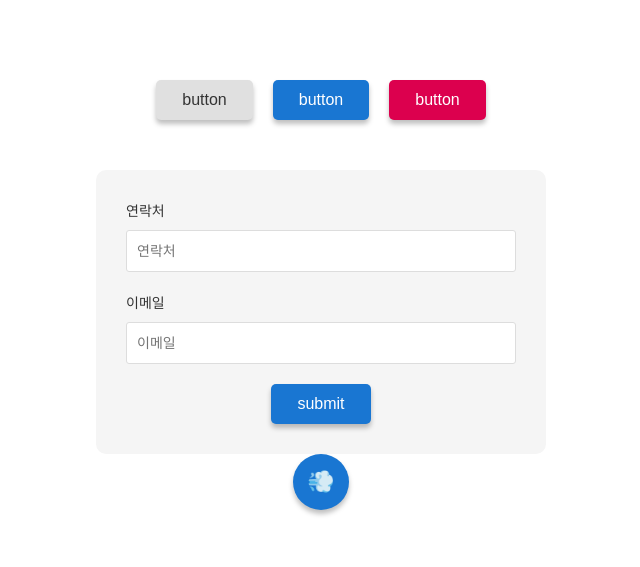
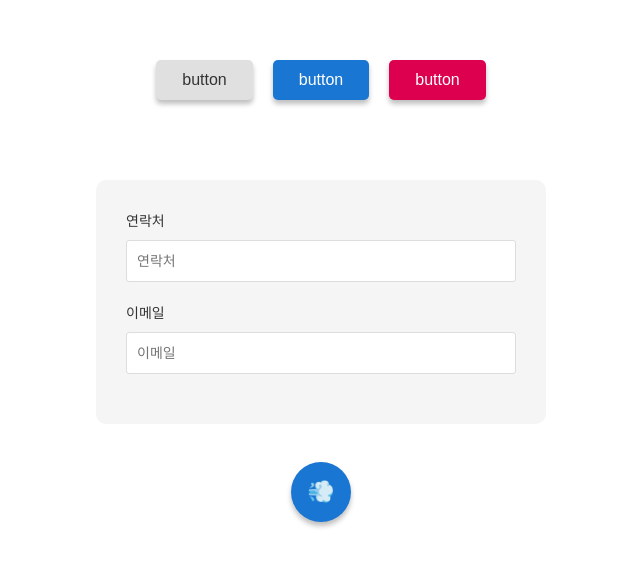
Before and after one commit to forJihye/react-form-components, a React app: page / in a window 1280 px wide. Shown: the part 105-672 px from the top of the page, without its empty margins (319-959 px from the left). Built offline with nearby package versions, Linux system fonts and the light colour scheme.

Commit message:
progress button add

```diff
--- a/src/App.js
+++ b/src/App.js
@@ -18,7 +18,7 @@ const App = () => {
 
     <div className="form-wrap">
       <FormValidation validated={validated}>
-        <Button variant="primary" onClick={handleValidated}>submit</Button>
+        {/* <Button variant="primary" onClick={handleValidated}>submit</Button> */}
       </FormValidation>
     </div>
 
--- a/src/components/Progress.js
+++ b/src/components/Progress.js
@@ -1,8 +1,36 @@
-import React from 'react'
+import React, { useState } from 'react'
+
+const sleep = (ms) => new Promise(res => setTimeout(res, ms))
+
+const Spin = () => {
+  return <>
+    <div className="progress-spin">
+    <svg viewBox="22 22 44 44"><circle cx="44" cy="44" r="20.2" fill="none" stroke-width="3.6"></circle></svg>
+    </div>
+  </>
+}
 
 const Progress = ({children}) => {
+  const [visible, setVisible] = useState(false)
+  const [complete, setComplete] = useState('')
+
+  const handleClick = () => {
+    setVisible(true)
+    setComplete('')
+
+    setTimeout(() => {
+      setVisible(false)
+      setComplete('progress-complete')
+    }, 3500)
+  }
   return <>
-    <button className="progress-button">{children}</button>
+    <div className="progress">
+      <button
+        className={`progress-button ${complete}`}
+        onClick={handleClick}
+      >{children}</button>
+      {visible && <Spin></Spin>}
+    </div>
   </>
 }
 
--- a/src/main.scss
+++ b/src/main.scss
@@ -18,11 +18,22 @@ html, body {
   flex-direction: column;
 }
 
+// ime-mode: disabled;
+input[type="number"]::-webkit-outer-spin-button,
+input[type="number"]::-webkit-inner-spin-button {
+  -webkit-appearance: none;
+  margin: 0;
+}
+
+button:focus, button:active {
+  outline: none;
+}
+
 .ripple-button {
   margin-bottom: 50px;
 }
 
-button {
+.ripple-button button {
   position: relative;
   padding: 10px 25px;
   font-size: 16px;
@@ -32,9 +43,6 @@ button {
   box-shadow: 0 4px 5px rgba(0,0,0,0.25);
   overflow: hidden;
   margin: 0 10px;
-  &:focus, &:active {
-    outline: none;
-  }
   &.default {
     color: #333;
     background-color: #e0e0e0;
@@ -87,7 +95,7 @@ button {
 
 .form-wrap {
   width: 450px;
-  margin: 0 auto;
+  margin: 30px auto;
   padding: 30px;
   text-align: center;
   box-sizing: border-box;
@@ -142,20 +150,69 @@ form {
   }
 }
 
+.progress {
+  position: relative;
+  margin: 8px;
+}
+
 .progress-button {
-  width: 56px;
-  height: 56px;
+  position: relative;
+  width: 60px;
+  height: 60px;
+  border: none;
   box-shadow: 0 4px 5px rgba(0,0,0,0.25);
   border-radius: 100%;
   padding: 0;
   background-color: #1976d2;
   color: #fff;
   font-size: 22px;
+  cursor: pointer;
+  z-index: 2;
+  transition: background-color 0.3s ease;
+  &:hover {
+    background-color: darken(#1976d2, 15);
+  }
 }
 
-// ime-mode: disabled;
-input[type="number"]::-webkit-outer-spin-button,
-input[type="number"]::-webkit-inner-spin-button {
-  -webkit-appearance: none;
-  margin: 0;
+.progress-complete {
+  background-color: #4caf50;
 }
+
+.progress-spin {
+  position: absolute;
+  left: -6px;
+  top: -6px;
+  width: 72px;
+  height: 72px;
+  color: #4caf50;
+  z-index: 1;
+  animation: spin 2s infinite linear;
+}
+
+circle {
+  stroke: currentColor;
+  stroke-dasharray: 80px 200px;
+  stroke-dashoffset: 0px;
+  animation: circleDash 2s infinite linear
+}
+
+@keyframes spin {
+  100% {
+    transform: rotate(360deg);
+  }
+}
+
+@keyframes circleDash {
+  0% {
+    stroke-dasharray: 1px 200px;
+    stroke-dashoffset: 0px;
+  }
+  50% {
+    stroke-dasharray: 100px 200px;
+    stroke-dashoffset: -15px;
+  }
+  100% {
+    stroke-dasharray: 100px 200px;
+    stroke-dashoffset: -125px;
+  }
+}
```
